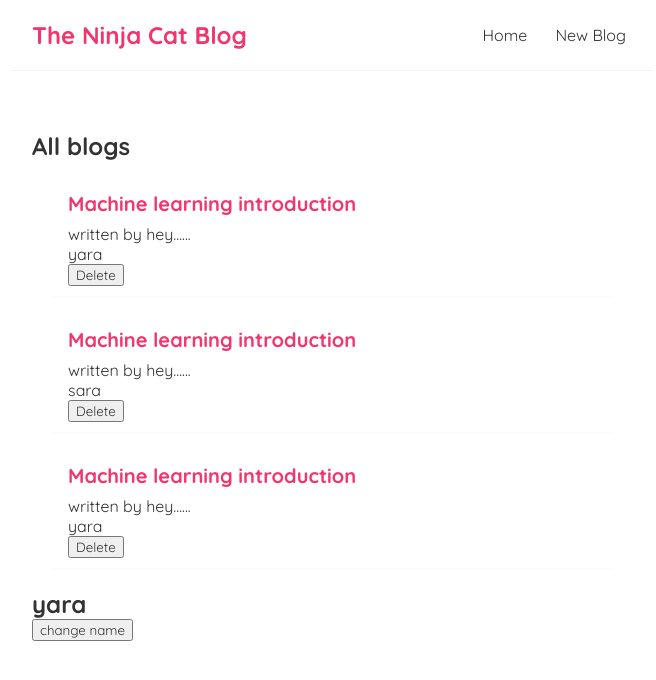
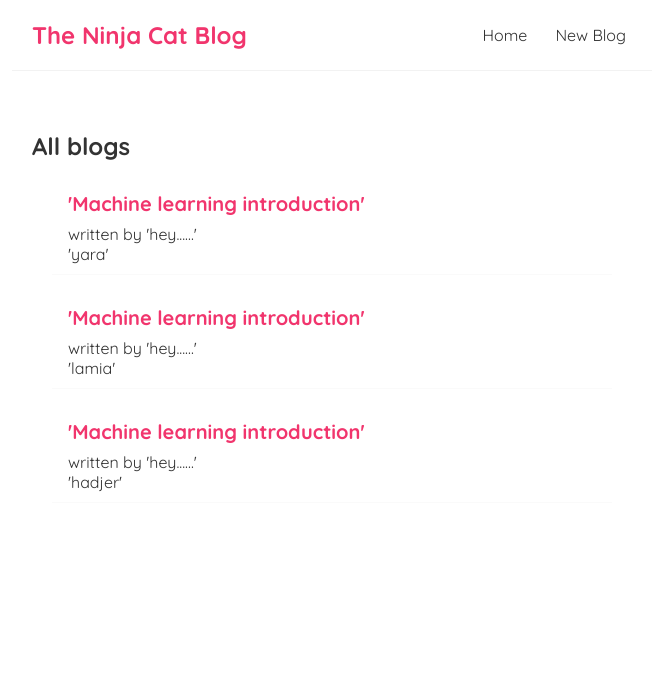
Before and after one commit to yaracchi/React-Blog, a React (Create React App) app: page / in a window 1280 px wide. Shown: the top 680 px of the page, without its empty margins (308-964 px from the left). Built offline with nearby package versions, Linux system fonts and the light colour scheme; data requests are answered from the project's data file; the HTML template or start-up script is replaced by a standard one.

Commit message:
fetching data with promises

```diff
--- a/data/db.json
+++ b/data/db.json
@@ -10,13 +10,13 @@
         "title":"'Machine learning introduction'",
         "body": "'hey......'",
         "author":"'lamia'",
-        "id":1
+        "id":2
     },
     {
         "title":"'Machine learning introduction'",
         "body": "'hey......'",
         "author":"'hadjer'",
-        "id":1
+        "id":3
     }
 
   ]
--- a/src/BlogList.js
+++ b/src/BlogList.js
@@ -11,11 +11,9 @@ const Blog = ({blogs, title,handleDelete}) => {
                  <h2>{blog.title}</h2>
                 <p> written by {blog.body }</p>
                 <p>{blog.author}</p>
-                <button onClick={() => handleDelete(blog.id)}>Delete</button>
             </div>
         )) }
        </div>
-
 
      );
 }
--- a/src/Home.js
+++ b/src/Home.js
@@ -15,28 +15,36 @@ const Home = () => {
      */
      //const [name, setName] = useState('yara');
      //<Blog blogs ={blogs.filter( (blog) => blog.author === "yara" )} title = "Yara's blogs" />
-    const [blogs, setBlogs] = useState([
-        {title:'Machine learning introduction', body: 'hey......', author:'yara', id:1},
-        {title:'Machine learning introduction', body: 'hey......', author:'sara', id:2},
-        {title:'Machine learning introduction', body: 'hey......', author:'yara', id:3}
+     // <button onClick={() => setName("lamia")}>change name</button>
 
-    ])
+    const [blogs, setBlogs] = useState(null)
     const [name, setName] = useState('yara')
-    const handleDelete = (id) => {
+    /*const handleDelete = (id) => {
         //set new value of blogs to all except the id one deleted
         const newblogs = blogs.filter(blog=> blog.id !== id )
         setBlogs(newblogs)
-    }
+    }*/
+    useEffect(() => {
+        //can use async function and await to fitch
+        //get request
+        //its asynchronis
+        setTimeout(() => {
+            fetch('http://localhost:8000/blogs') //return a promise
+        .then(res => {
+            return res.json() //its asynchronis
 
-    useEffect(() => {
-        console.log("useeffect runs")
+        }) //access promise
+        .then( (data) => {
+             setBlogs(data)
+        })
+        }, 2000);
 
-    }, [name]);
+
+    }, []);
+    //conditunal rending: 2nd thing will run only id 1st is true
     return (
        <div className="home">
-            <Blog blogs ={blogs} title = "All blogs" handleDelete = {handleDelete}/>
-            <h2>{name}</h2>
-            <button onClick={() => setName("lamia")}>change name</button>
+            { blogs && <Blog blogs ={blogs} title = "All blogs" />}
        </div>
      );
 }
```
